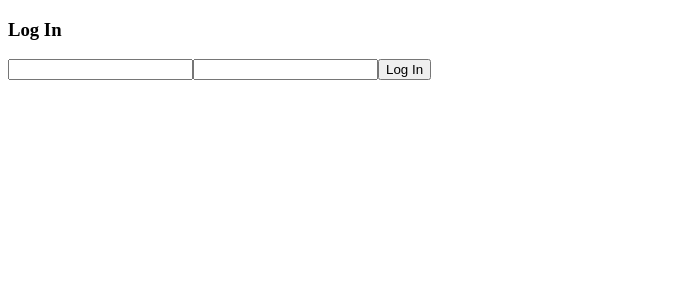
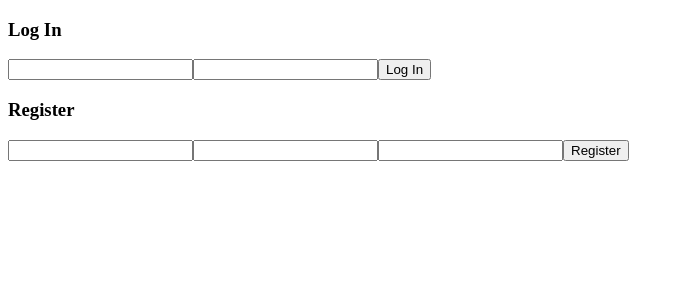
Before and after one commit to ft-anywhere-fitness-05/front_end, a React (Create React App) app: page /register in a window 1280 px wide. Shown: the top 300 px of the page, without its empty margins (0-684 px from the left). Built offline with nearby package versions, Linux system fonts and the light colour scheme.

Commit message:
Register page is working correctly, API creates a new user upon post request

```diff
--- a/src/App.jsx
+++ b/src/App.jsx
@@ -2,11 +2,13 @@ import React from "react";
 import "./App.css";
 
 import Login from './components/Login'
+import Registration from './components/Registration'
 
 function App() {
   return (
     <div>
       <Login />
+      <Registration />
     </div>
   );
 }
--- /dev/null
+++ b/src/components/Registration.jsx
@@ -0,0 +1,50 @@
+import React, { useState } from "react";
+import axios from "axios";
+
+const initialCredentials = {
+  username: "",
+  password: "",
+  instructorCode: ''
+};
+
+function Registration() {
+  const [credentials, setCredentials] = useState(initialCredentials);
+
+  const handleChange = (e) => {
+    setCredentials({
+      ...credentials,
+      [e.target.name]: e.target.value,
+    });
+  };
+
+  const handleRegister = (e) => {
+    e.preventDefault();
+    console.log("You have registered", credentials);
+    axios
+      .post(
+        "https://fitnessapplambda5.herokuapp.com/api/auth/register",
+        credentials
+      )
+      .then((res) => {
+        console.log(res);
+        // localStorage.setItem("token", res.data.token);
+      })
+      .catch((err) => {
+        console.log(err);
+      });
+  };
+
+  return (
+    <div>
+      <h3>Register</h3>
+      <form onSubmit={handleRegister}>
+        <input type="text" name="username" onChange={handleChange} />
+        <input type="password" name="password" onChange={handleChange} />
+        <input type="text" name="instructorCode" onChange={handleChange} />
+        <button>Register</button>
+      </form>
+    </div>
+  );
+}
+
+export default Registration;
```
Also changed, not shown: src/components/Login.jsx (renamed from src/components/Login.js).
